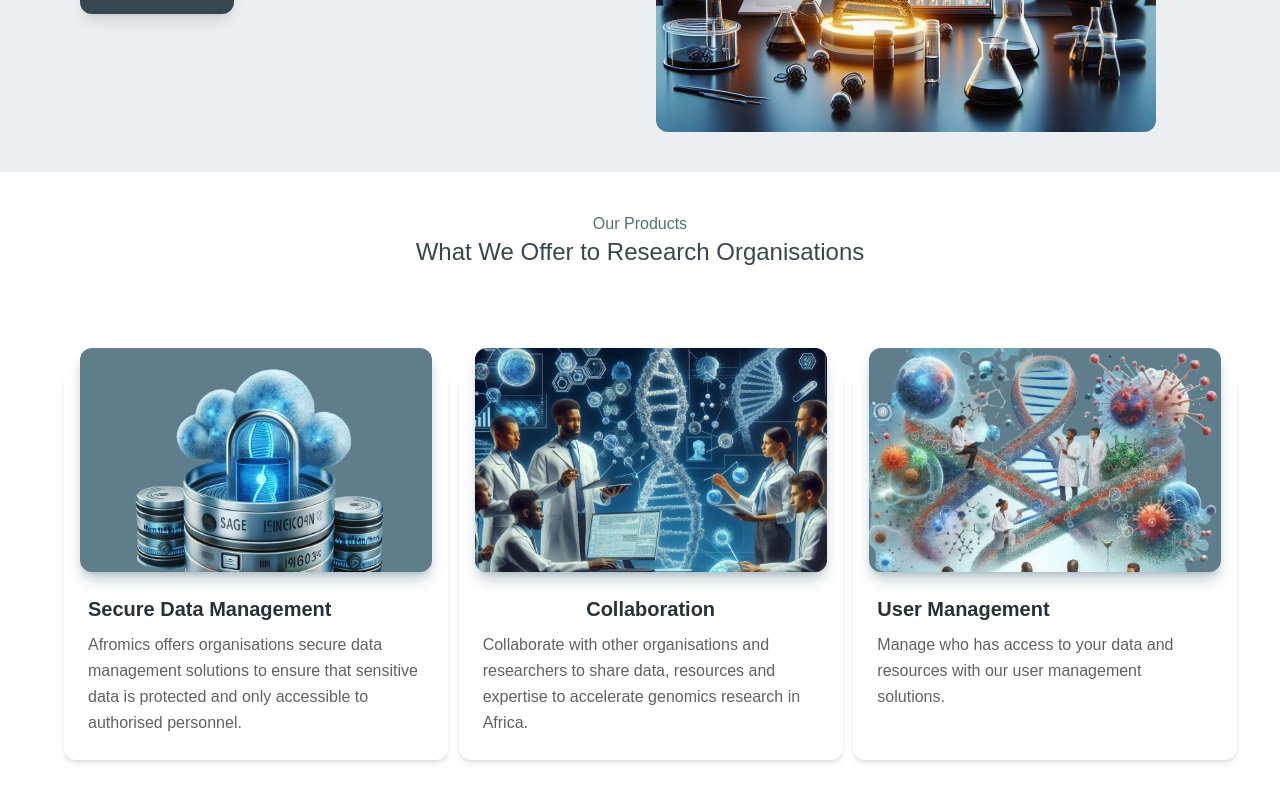
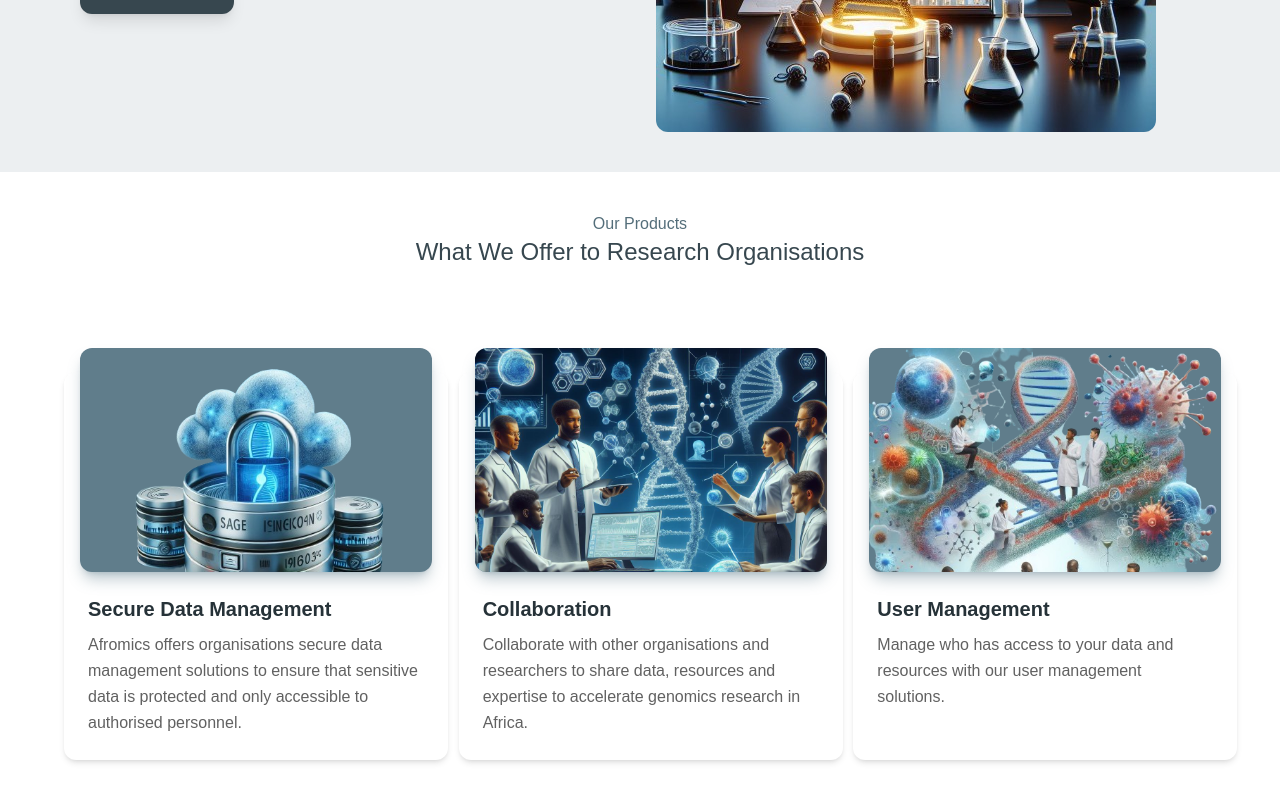
Before and after one commit to MillicentMalinga/afromics, a React (Create React App) app: page /organisations in a window 1280 px wide. Shown: the part 466-1266 px from the top of the page. Built offline with nearby package versions, Linux system fonts and the light colour scheme.

Commit message:
Update Organisations.jsx

```diff
--- a/src/components/Organisations.jsx
+++ b/src/components/Organisations.jsx
@@ -50,7 +50,7 @@ function Organisations() {
         />
       </CardHeader>
       <CardBody>
-        <Typography variant="h5" color="blue-gray" className="mb-2 font-body-plex">
+        <Typography variant="h5" color="blue-gray" className="mb-2 font-body-plex text-left">
           Collaboration
         </Typography>
         <Typography className='font-body-plex text-left'>
```
